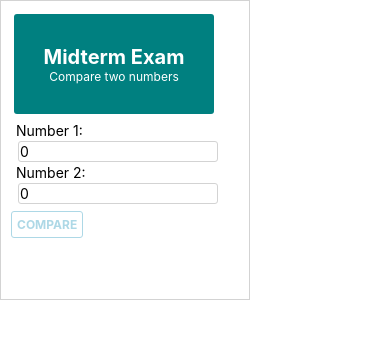
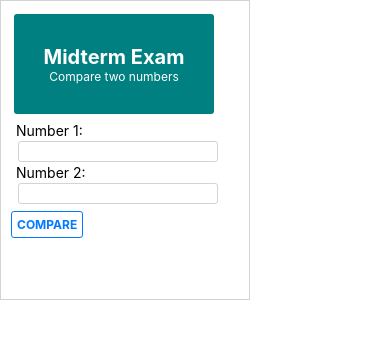
Before and after one commit to ericlambert/657-midterm, a React Native app: screen / in a window 390 px wide. Shown: the top 338 px of the page. Built offline with nearby package versions, Linux system fonts and the light colour scheme.

Commit message:
small tweaks

```diff
--- a/App.js
+++ b/App.js
@@ -5,8 +5,8 @@ import Box from './box'
 import styles from './styles'
 
 export default function App() {
-  const [number1, setNumber1] = React.useState(0);
-  const [number2, setNumber2] = React.useState(0);
+  const [number1, setNumber1] = React.useState('');
+  const [number2, setNumber2] = React.useState('');
   const [message, setMessage] = React.useState('');
   const errorMsg = 'Invalid input, please try again.'
 
--- a/styles.js
+++ b/styles.js
@@ -50,13 +50,13 @@ export default StyleSheet.create({
     borderRadius: 3,
     padding: 5,
     borderStyle: 'solid',
-    borderColor: 'lightblue',
+    borderColor: '#007AFF',
     backgroundColor: 'white',
   },
 
   buttonText: {
     justifyContent: 'flex-start',
-    color: "lightblue",
+    color: "#007AFF",
     fontWeight: "bold",
     fontSize: 12,
   },
```
Also changed, not shown: midterm.txt (added).
